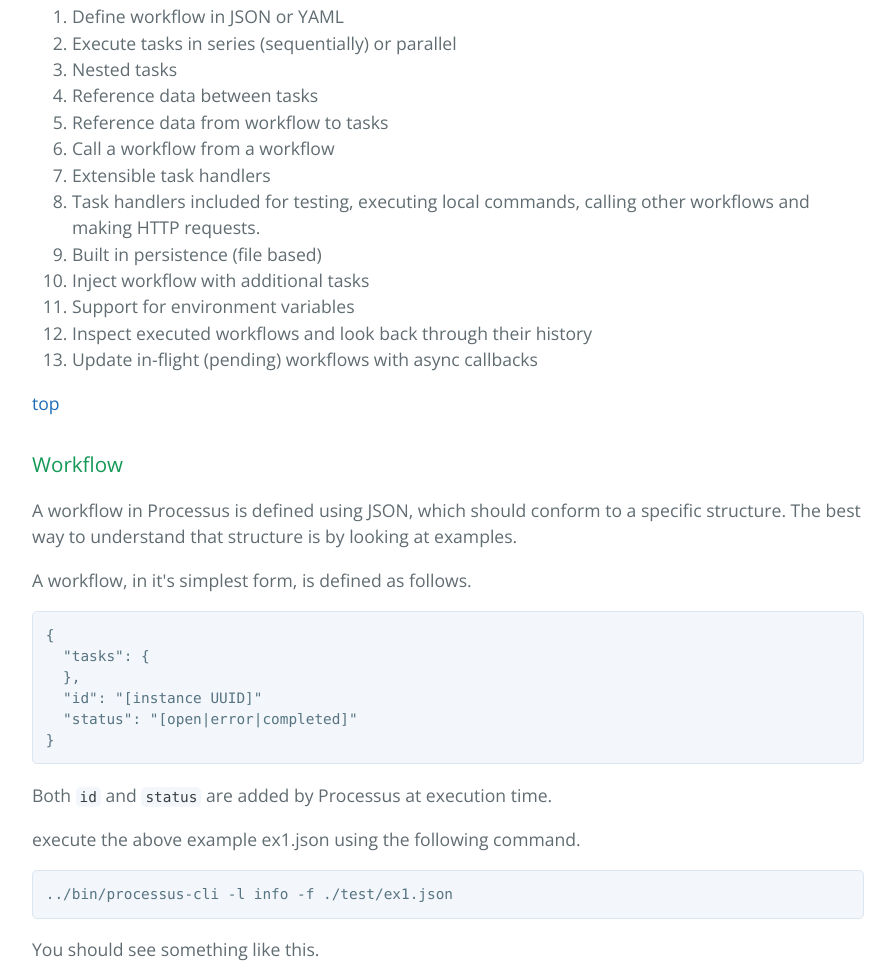
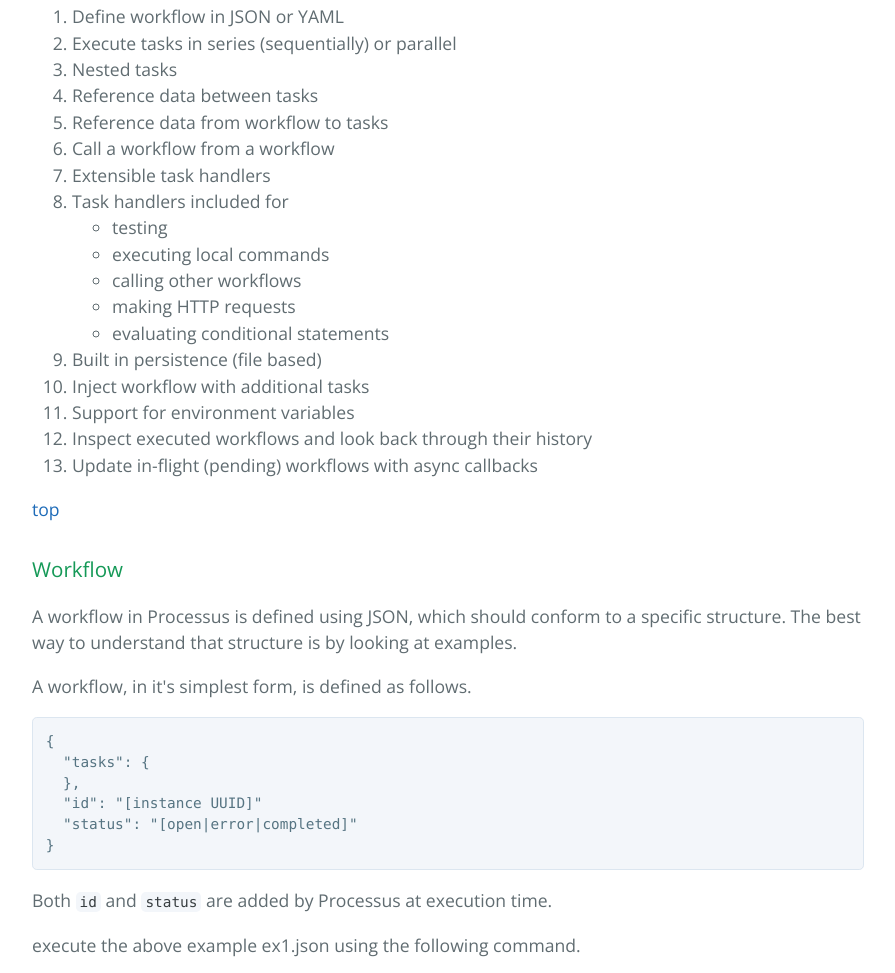
Before and after one commit to cloudb2/processus, a plain HTML site: page index.html in a window 1280 px wide. Shown: the part 3272-4245 px from the top of the page, without its empty margins (192-1087 px from the left). Drawn offline with nearby package versions, Linux system fonts and the light colour scheme.

```diff
--- a/index.html
+++ b/index.html
@@ -173,7 +173,16 @@
 <li>Reference data from workflow to tasks</li>
 <li>Call a workflow from a workflow</li>
 <li>Extensible task handlers</li>
-<li>Task handlers included for testing, executing local commands, calling other workflows and making HTTP requests.</li>
+<li>Task handlers included for
+
+<ul>
+<li>testing</li>
+<li>executing local commands</li>
+<li>calling other workflows</li>
+<li>making HTTP requests</li>
+<li>evaluating conditional statements</li>
+</ul>
+</li>
 <li>Built in persistence (file based)</li>
 <li>Inject workflow with additional tasks</li>
 <li>Support for environment variables</li>
```
Also changed, not shown: params.json (+1 -1 lines).
